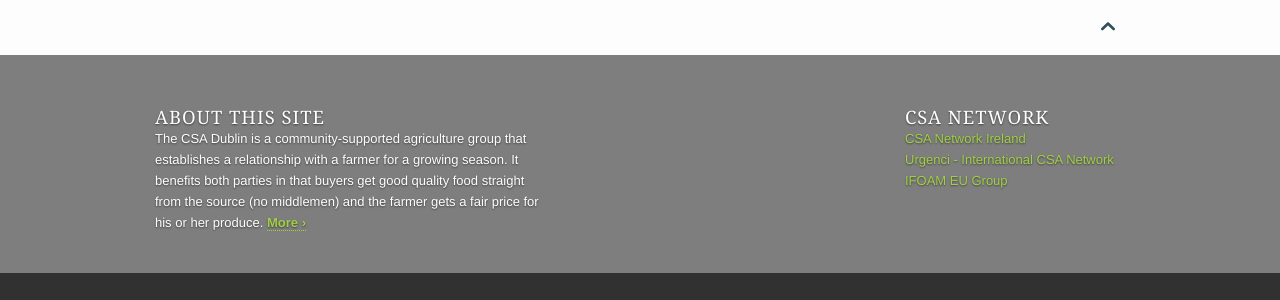
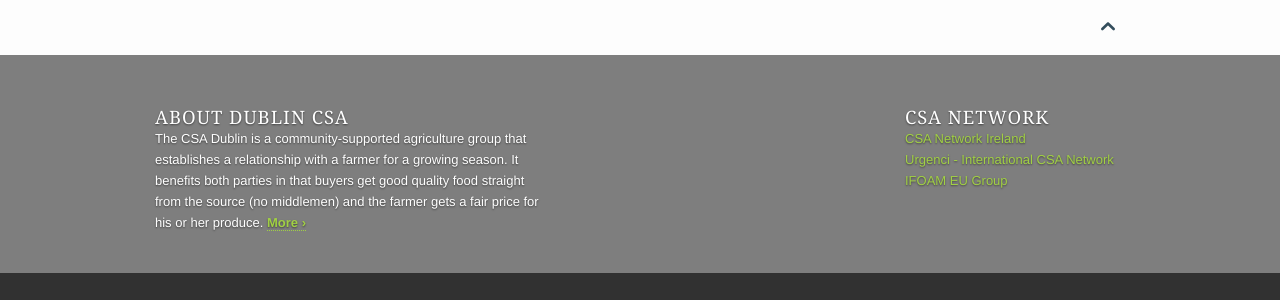
Before and after one commit to jknappe/csadublin, a Jekyll site: the page built from pages/pages-root-folder/index.md, in a window 1280 px wide. Shown: the part 1889-2189 px from the top of the page. Built offline with Jekyll 4.4.1, drawn with Linux system fonts in a browser that asks for light colours.

Commit message:
Update language.yml

```diff
--- a/_data/language.yml
+++ b/_data/language.yml
@@ -1,4 +1,4 @@
-info_website: "About This Site"
+info_website: "About Dublin CSA"
 archive: "Archive"
 blog_archive: "Blog Archive"
 blog: "Blog"
```
